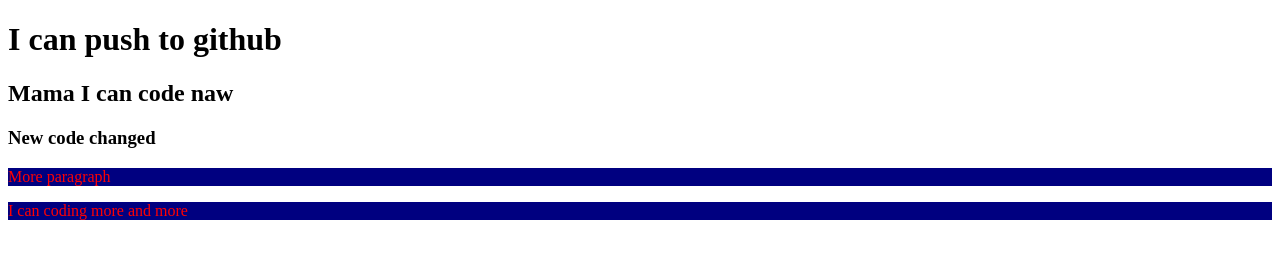
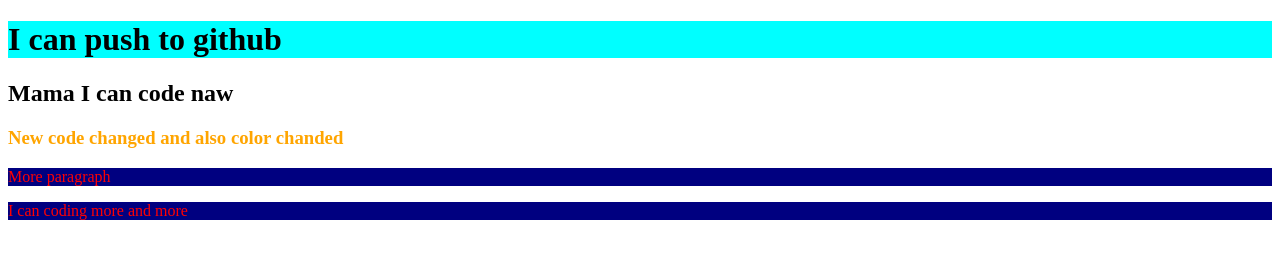
Before and after one commit to mamunorrashid2001/my-second-repo, a plain HTML site: page index.html in a window 1280 px wide. Drawn offline with Linux system fonts and the light colour scheme.

Commit message:
make orange

```diff
--- a/index.html
+++ b/index.html
@@ -10,7 +10,7 @@
 <body>
     <h1>I can push to github</h1>
     <h2>Mama I can code naw</h2>
-    <h3>New code changed</h3>
+    <h3>New code changed and also color chanded</h3>
     <p>More paragraph</p>
     <p>I can coding more and more</p>
 </body>
--- a/style.css
+++ b/style.css
@@ -2,3 +2,9 @@ p{
     color: red;
     background-color: navy;
 }
+h1{
+    background-color: aqua;
+}
+h3{
+    color: orange;
+}
```
